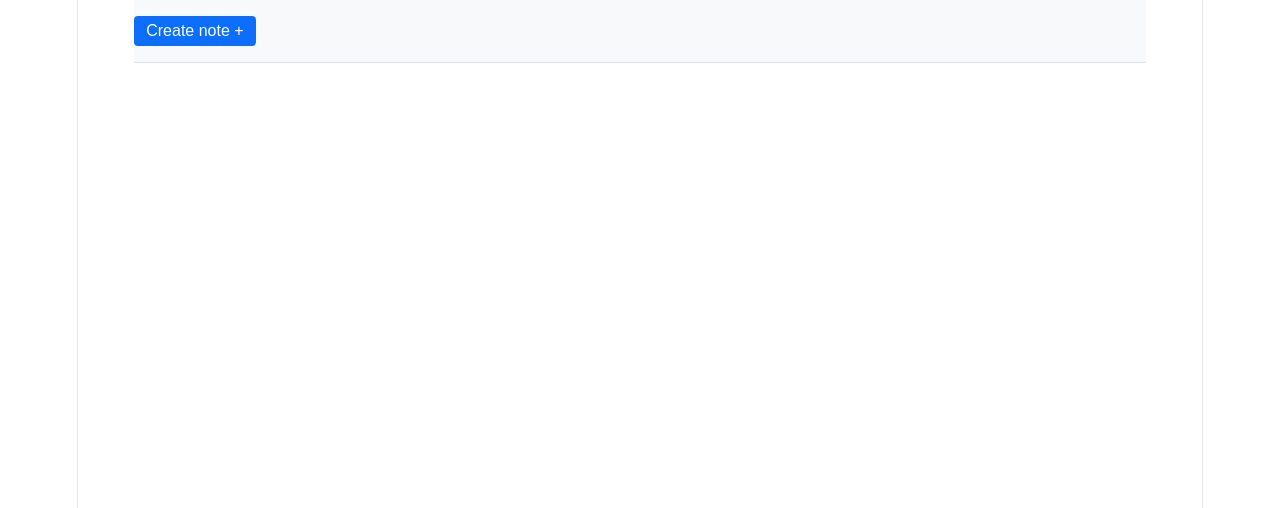
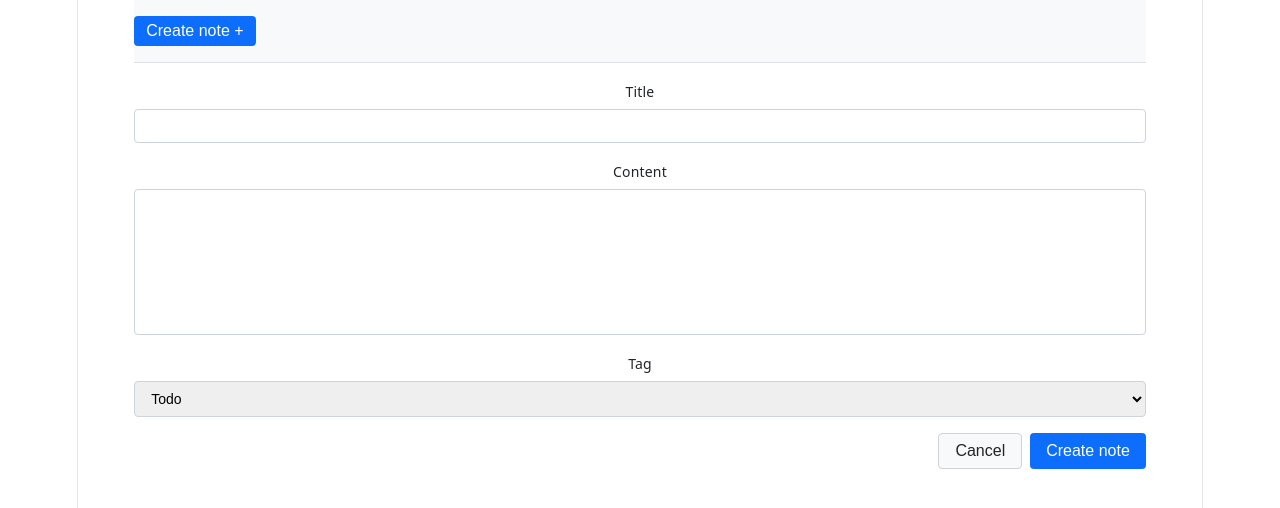
Before and after one commit to EugenioProkopenko/05-notehub, a React (Vite) app: page / in a window 1280 px wide. Shown: the top 508 px of the page. Built offline with nearby package versions, Linux system fonts and the light colour scheme; no server answers.

Commit message:
Add NoteList NoteForm SearchBox App

```diff
--- a/package.json
+++ b/package.json
@@ -13,8 +13,10 @@
     "@tanstack/react-query": "^5.101.4",
     "@tanstack/react-query-devtools": "^5.101.4",
     "axios": "^1.18.1",
+    "formik": "^2.4.9",
     "react": "^19.2.6",
-    "react-dom": "^19.2.6"
+    "react-dom": "^19.2.6",
+    "yup": "^1.7.1"
   },
   "devDependencies": {
     "@babel/core": "^7.29.0",
--- a/src/components/App/App.tsx
+++ b/src/components/App/App.tsx
@@ -1,15 +1,56 @@
+import { useMutation, useQuery } from '@tanstack/react-query';
 import css from './App.module.css';
+import {
+  createNote,
+  deleteNote,
+  fetchNotes,
+  type NewNoteData,
+} from '../../services/noteService';
+import SearchBox from '../SearchBox/SearchBox';
+import { useState } from 'react';
+import NoteList from '../NoteList/NoteList';
+import NoteForm from '../NoteForm/NoteForm';
 
 export default function App() {
+  const [search, setSearch] = useState('');
+  const [page, setPage] = useState(1);
+  const { data } = useQuery({
+    queryKey: ['notes', search, page],
+    queryFn: () => fetchNotes(search, page),
+  });
+
+  const { mutate: deleteMutation } = useMutation({
+    mutationFn: deleteNote,
+  });
+  const { mutate: createMutation } = useMutation({
+    mutationFn: createNote,
+  });
+
+  const handleSearch = (value: string) => {
+    setSearch(value);
+    setPage(1);
+  };
+
+  const handleDelete = (id: number) => {
+    console.log('Delete id:', id);
+    deleteMutation(id);
+  };
+  const handleCreate = (newNoteData: NewNoteData) => {
+    console.log(newNoteData);
+    createMutation(newNoteData);
+  };
+
   return (
     <>
       <div className={css.app}>
         <header className={css.toolbar}>
           <button className={css.button}>Create note +</button>
-          {/* Компонент SearchBox */}
+          {data && <SearchBox search={search} onSearch={handleSearch} />}
           {/* Пагінація */}
           {/* Кнопка створення нотатки */}
         </header>
+        <NoteForm onSubmit={handleCreate} />
+        {data && <NoteList notes={data.notes} onDelete={handleDelete} />}
       </div>
     </>
   );
--- a/src/components/NoteForm/NoteForm.tsx
+++ b/src/components/NoteForm/NoteForm.tsx
@@ -1,11 +1,111 @@
+import * as Yup from 'yup';
+import { Field, Formik, Form, ErrorMessage } from 'formik';
+import type { FormikHelpers } from 'formik';
+import type { NewNoteData } from '../../services/noteService';
+import { useId } from 'react';
 import css from './NoteForm.module.css';
 
-export default function NoteForm() {
+const OrderFormSchema = Yup.object().shape({
+  title: Yup.string()
+    .min(3, 'Title must be at least 3 characters')
+    .max(50, 'Title is too long')
+    .required('Title is required'),
+  content: Yup.string().max(500, 'Content is too long'),
+  tag: Yup.string()
+    .oneOf(['Todo', 'Work', 'Personal', 'Meeting', 'Shopping'], 'Invalid tag')
+    .required('Tag is required'),
+});
+
+interface NoteFormProps {
+  onSubmit: (newNoteData: NewNoteData) => void;
+}
+
+interface NoteFormValue {
+  title: string;
+  content: string;
+  tag: string;
+}
+const initialValues: NoteFormValue = {
+  title: '',
+  content: '',
+  tag: 'Todo',
+};
+
+export default function NoteForm({ onSubmit }: NoteFormProps) {
+  const fieldId = useId();
+  const handleSubmit = (
+    values: NoteFormValue,
+    actions: FormikHelpers<NoteFormValue>
+  ) => {
+    console.log('Order data:', values);
+    actions.resetForm();
+    onSubmit(values);
+  };
+
   return (
     <>
-      <div className={css.backdrop} role="dialog" aria-modal="true">
-        <div className={css.modal}>{/* */}</div>
-      </div>
+      <Formik
+        initialValues={initialValues}
+        onSubmit={handleSubmit}
+        validationSchema={OrderFormSchema}
+      >
+        <Form className={css.form}>
+          <div className={css.formGroup}>
+            <label htmlFor={`${fieldId}-title`} id="">
+              Title
+            </label>
+            <Field
+              id={`${fieldId}-title`}
+              type="text"
+              name="title"
+              className={css.input}
+            />
+            <ErrorMessage name="title" component="span" className={css.error} />
+          </div>
+
+          <div className={css.formGroup}>
+            <label htmlFor={`${fieldId}-content`}>Content</label>
+            <Field
+              as="textarea"
+              id={`${fieldId}-content`}
+              name="content"
+              rows={8}
+              className={css.textarea}
+            />
+            <ErrorMessage
+              name="content"
+              component="span"
+              className={css.error}
+            />
+          </div>
+
+          <div className={css.formGroup}>
+            <label htmlFor={`${fieldId}-tag`}>Tag</label>
+            <Field
+              as="select"
+              id={`${fieldId}-tag`}
+              name="tag"
+              className={css.select}
+            >
+              <option value="Todo">Todo</option>
+              <option value="Work">Work</option>
+              <option value="Personal">Personal</option>
+              <option value="Meeting">Meeting</option>
+              <option value="Shopping">Shopping</option>
+            </Field>
+            <ErrorMessage name="tag" component="span" className={css.error} />
+          </div>
+
+          <div className={css.actions}>
+            <button type="button" className={css.cancelButton}>
+              Cancel
+            </button>
+            <button type="submit" className={css.submitButton} disabled={false}>
+              Create note
+            </button>
+          </div>
+        </Form>
+      </Formik>
     </>
   );
 }
--- a/src/components/NoteList/NoteList.tsx
+++ b/src/components/NoteList/NoteList.tsx
@@ -1,18 +1,26 @@
+import type { Note } from '../../types/note';
 import css from './NoteList.module.css';
+interface NoteListProps {
+  notes: Note[];
+  onDelete: (id: number) => void;
+}
 
-export default function NotaList() {
+export default function NoteList({ notes, onDelete }: NoteListProps) {
   return (
     <>
       <ul className={css.list}>
-        {/* Набір елементів списку нотаток */}
-        <li className={css.listItem}>
-          <h2 className={css.title}>Note title</h2>
-          <p className={css.content}>Note content</p>
-          <div className={css.footer}>
-            <span className={css.tag}>Note tag</span>
-            <button className={css.button}>Delete</button>
-          </div>
-        </li>
+        {notes.map(note => (
+          <li key={note.id} className={css.listItem}>
+            <h2 className={css.title}>{note.title}</h2>
+            <p className={css.content}>{note.content}</p>
+            <div className={css.footer}>
+              <span className={css.tag}>{note.tag}</span>
+              <button className={css.button} onClick={() => onDelete(note.id)}>
+                Delete
+              </button>
+            </div>
+          </li>
+        ))}
       </ul>
     </>
   );
--- a/src/components/SearchBox/SearchBox.tsx
+++ b/src/components/SearchBox/SearchBox.tsx
@@ -0,0 +1,21 @@
+import css from './SearchBox.module.css';
+interface SearchBoxProps {
+  search: string;
+  onSearch: (value: string) => void;
+}
+
+export default function SearchBox({ search, onSearch }: SearchBoxProps) {
+  const handleSearch = (event: React.ChangeEvent<HTMLInputElement>) => {
+    const value = event.currentTarget.value;
+    onSearch(value);
+  };
+  return (
+    <input
+      value={search}
+      onChange={handleSearch}
+      className={css.input}
+      type="text"
+      placeholder="Search notes"
+    />
+  );
+}
--- a/src/services/noteService.ts
+++ b/src/services/noteService.ts
@@ -34,20 +34,38 @@ export const fetchNotes = async (
   return response.data;
 };
 
-export const createNote = async (newNoteData: NewNoteData): Promise<Note> => {
-  const response = await axios.post<Note>(API_URL, newNoteData, {
+export const createNote = async (newNoteData: NewNoteData) => {
+  const respons = await axios.post(API_URL, newNoteData, {
     headers: {
       Authorization: `Bearer ${API_KEY}`,
     },
   });
-  return response.data;
+  return respons.data;
 };
 
-export const deleteNote = async (noteId: number): Promise<Note> => {
-  const response = await axios.delete<Note>(`${API_URL}/${noteId}`, {
+export const deleteNote = async (id: number) => {
+  console.log(id);
+  await axios.delete(`${API_URL}/${id}`, {
     headers: {
       Authorization: `Bearer ${API_KEY}`,
     },
   });
-  return response.data;
 };
+
+// export const createNote = async (newNoteData: NewNoteData): Promise<Note> => {
+//   const response = await axios.post<Note>(API_URL, newNoteData, {
+//     headers: {
+//       Authorization: `Bearer ${API_KEY}`,
+//     },
+//   });
+//   return response.data;
+// };
+
+// export const deleteNote = async (noteId: number): Promise<Note> => {
+//   const response = await axios.delete<Note>(`${API_URL}/${noteId}`, {
+//     headers: {
+//       Authorization: `Bearer ${API_KEY}`,
+//     },
+//   });
+//   return response.data;
+// };
```
Also changed, not shown: 1 other file (tests, documents, lock files or other folders).
